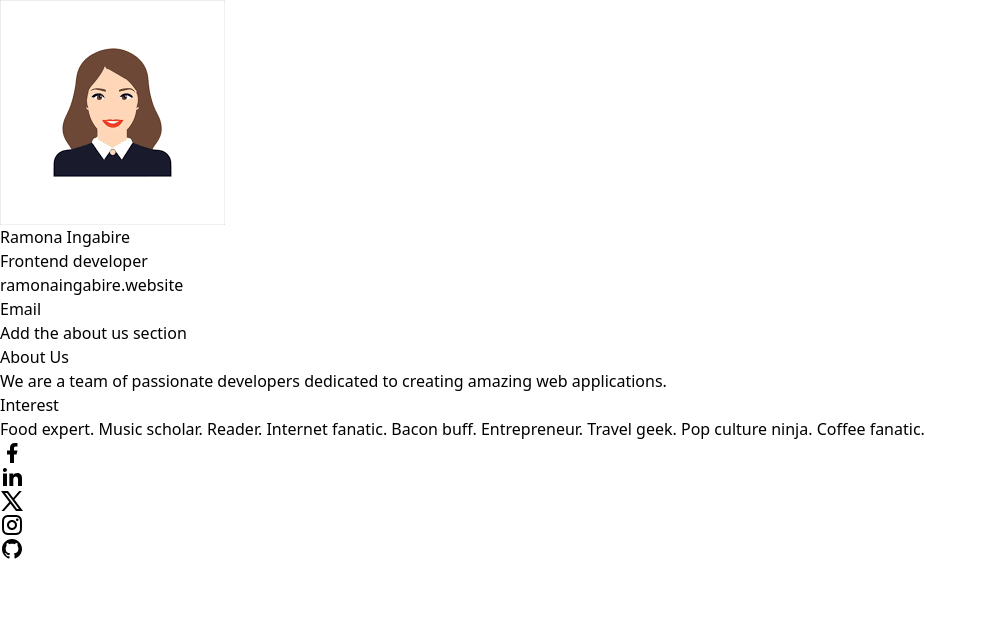
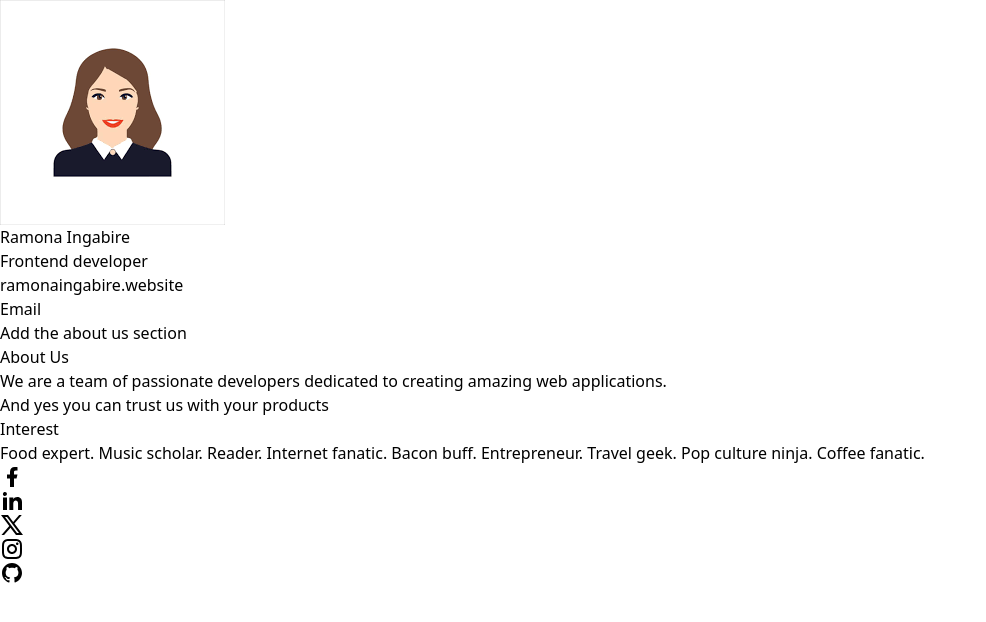
Before and after one commit to DevRamona/react_solo_project, a React (Vite) app in the folder vite-project/: page / in a window 1280 px wide. Shown: the top 622 px of the page, without its empty margins (0-986 px from the left). Built offline with nearby package versions, Linux system fonts and the light colour scheme.

Commit message:
add new changes

```diff
--- a/vite-project/src/components/About.jsx
+++ b/vite-project/src/components/About.jsx
@@ -5,6 +5,7 @@ const About = () => {
     <div>Add the about us section
         <h1>About Us</h1>
         <p>We are a team of passionate developers dedicated to creating amazing web applications.</p>
+        <p>And yes you can trust us with your products</p>
     </div>
   )
 }
```
